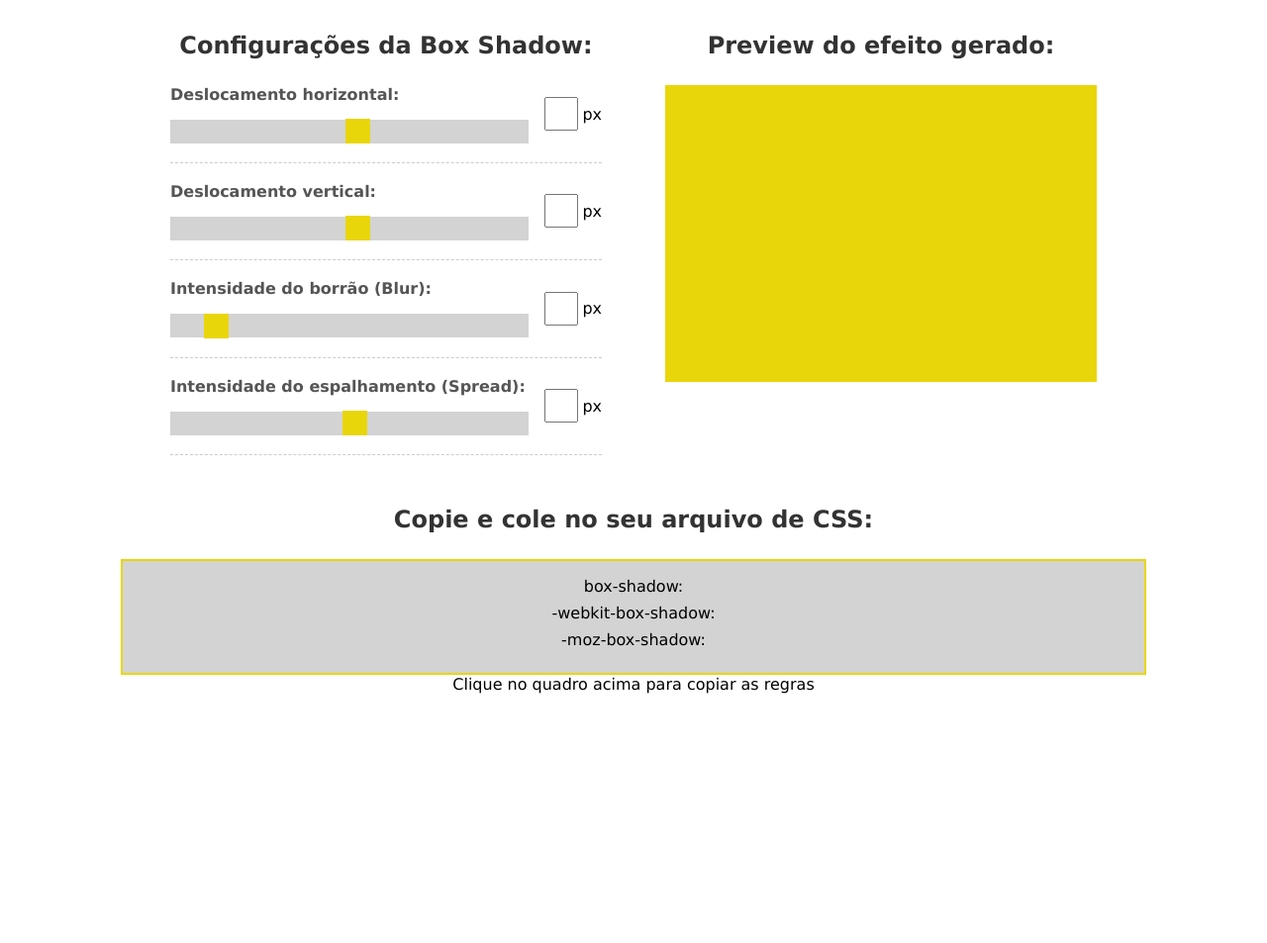
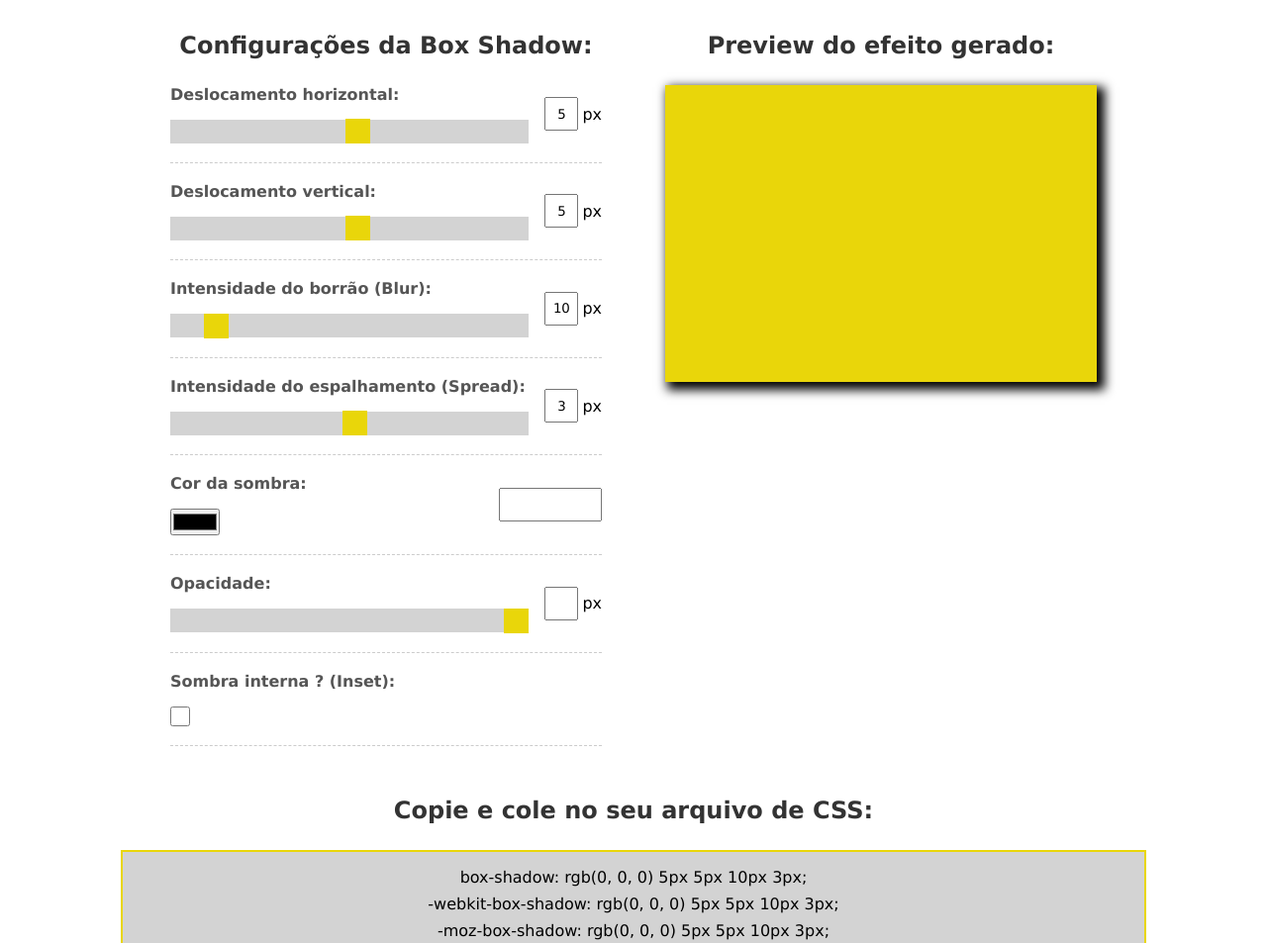
Before and after one commit to endryus7/Gerador-de-Box-Shadow, a plain HTML site: page index.html in a window 1280 px wide. Shown: the top 953 px of the page at 99% size. Drawn offline with Linux system fonts and the light colour scheme.

Commit message:
Desenvolvendo o js

```diff
--- /dev/null
+++ b/css/media.css
@@ -0,0 +1,20 @@
+@media (max-width: 425px) {
+    #box-shadow-generator {
+        flex-direction: column;
+    }
+
+    #controls-container,
+    #preview {
+        padding: 1rem 2rem;
+    }
+
+    #box {
+        width: 60%;
+        height: 200px;
+        margin: 0 auto;
+    }
+
+    #generated-rule {
+        margin-top: 2rem;
+    }
+}
--- a/css/styles.css
+++ b/css/styles.css
@@ -81,6 +81,17 @@ h2 {
     text-align: center;
 }
 
+/* Novas funcionalidades */
+#color-value {
+    min-width: 100px;
+}
+
+#inset {
+    align-self: start;
+    width: 20px;
+    height: 20px;
+}
+
 /* Preview */
 #box {
     width: 100%;
@@ -88,7 +99,7 @@ h2 {
     background-color: #e9d60a;
 }
 
-/* Geração */
+/* Área de geração */
 #generated-rule {
     text-align: center;
 }
@@ -103,4 +114,15 @@ h2 {
     margin: 0 auto;
     border: 2px solid #e9d60a;
     padding: 1rem;
+    transition: 0.4s;
+    cursor: pointer;
 }
+
+#rules-area:hover {
+    background-color: #dfdfdf;
+}
+
+#copy-instructions {
+    font-style: italic;
+    margin-top: 1rem;
+}
--- a/index.html
+++ b/index.html
@@ -7,6 +7,7 @@
     <title>Gerador de Box Shadow</title>
     <!--Estilos-->
     <link rel="stylesheet" href="css/styles.css" />
+    <link rel="stylesheet" href="css/media.css">
     <!--Scripts-->
     <script src="js/script.js" defer></script>
   </head>
@@ -17,7 +18,13 @@
         <div class="form-control">
           <div class="range-input">
             <label for="horizontal">Deslocamento horizontal:</label>
-            <input type="range" id="horizontal" name="horizontal" min="-100" max="100" value="5"/>
+            <input
+            type="range"
+            id="horizontal"
+            name="horizontal"
+            min="-100"
+            max="100"
+            value="5"/>
           </div>
           <div class="reference-input">
             <input type="text" id="horizontal-value" name="horizontal-value" />
@@ -27,7 +34,13 @@
         <div class="form-control">
           <div class="range-input">
             <label for="vertical">Deslocamento vertical:</label>
-            <input type="range" id="vertical" name="vertical" min="-100" max="100" value="5"/>
+            <input
+            type="range"
+            id="vertical"
+            name="vertical"
+            min="-100"
+            max="100"
+            value="5"/>
           </div>
           <div class="reference-input">
             <input type="text" id="vertical-value" name="vertical-value" />
@@ -37,7 +50,13 @@
         <div class="form-control">
           <div class="range-input">
             <label for="blur">Intensidade do borrão (Blur):</label>
-            <input type="range" id="blur" name="blur" min="0" max="100" value="10"/>
+            <input
+            type="range"
+            id="blur"
+            name="blur"
+            min="0"
+            max="100"
+            value="10"/>
           </div>
           <div class="reference-input">
             <input type="text" id="blur-value" name="blur-value" />
@@ -47,11 +66,53 @@
         <div class="form-control">
           <div class="range-input">
             <label for="spread">Intensidade do espalhamento (Spread):</label>
-            <input type="range" id="spread" name="spread" min="-100" max="100" value="3"/>
+            <input
+            type="range"
+            id="spread"
+            name="spread"
+            min="-100"
+            max="100"
+            value="3"/>
           </div>
           <div class="reference-input">
             <input type="text" id="spread-value" name="spread-value" />
             <p>px</p>
+          </div>
+        </div>
+        <div class="form-control">
+          <div class="range-input">
+            <label for="spread">Cor da sombra:</label>
+            <input
+            type="color"
+            id="color"
+            name="color"
+            value="#000000"/>
+          </div>
+          <div class="reference-input">
+            <input type="text" id="color-value" name="color-value" />
+          </div>
+        </div>
+        <div class="form-control">
+          <div class="range-input">
+            <label for="opacity">Opacidade:</label>
+            <input
+            type="range"
+            id="opacity"
+            name="opacity"
+            min="0"
+            max="1"
+            value="1"
+            step="0.01"/>
+          </div>
+          <div class="reference-input">
+            <input type="text" id="opacity-value" name="opacity-value" />
+            <p>px</p>
+          </div>
+        </div>
+        <div class="form-control">
+          <div class="range-input">
+            <label for="opacity">Sombra interna ? (Inset):</label>
+            <input type="checkbox" id="inset" name="inset">
           </div>
         </div>
       </div>
@@ -63,9 +124,9 @@
     <div id="generated-rule">
       <h2>Copie e cole no seu arquivo de CSS:</h2>
       <div id="rules-area">
-        <p id="rule">box-shadow: <span></span></p>
-        <p id="webkit-rule">-webkit-box-shadow: <span></span></p>
-        <p id="moz-rule">-moz-box-shadow: <span></span></p>
+        <p id="rule">box-shadow: <span></span>;</p>
+        <p id="webkit-rule">-webkit-box-shadow: <span></span>;</p>
+        <p id="moz-rule">-moz-box-shadow: <span></span>;</p>
       </div>
       <p id="copy-instructions">Clique no quadro acima para copiar as regras</p>
     </div>
--- a/js/script.js
+++ b/js/script.js
@@ -8,6 +8,11 @@ class BoxShadowGenerator {
     blurRef,
     spread,
     spreadRef,
+    color,
+    colorRef,
+    opacity,
+    opacityRef,
+    inset,
     previewBox,
     rule,
     webkitRule,
@@ -21,10 +26,56 @@ class BoxShadowGenerator {
     this.blurRef = blurRef
     this.spread = spread
     this.spreadRef = spreadRef
+    this.color = color
+    this.colorRef = colorRef
+    this.opacity = opacity
+    this.opacityRef = opacityRef
+    this.inset = inset
     this.previewBox = previewBox
     this.rule = rule
     this.webkitRule = webkitRule
     this.mozRule = mozRule
+  }
+
+  initialize() {
+    this.horizontalRef.value = this.horizontal.value
+    this.verticalRef.value = this.vertical.value
+    this.blurRef.value = this.blur.value
+    this.spreadRef.value = this.spread.value
+
+    this.applyRule()
+    this.showRule()
+  }
+
+  applyRule() {
+    this.previewBox.style.boxShadow = `${this.horizontalRef.value}px ${this.verticalRef.value}px ${this.blurRef.value}px ${this.spreadRef.value}px #000000`
+    this.currentRule = this.previewBox.style.boxShadow
+  }
+
+  showRule() {
+    this.rule.innerText = this.currentRule
+    this.webkitRule.innerText = this.currentRule
+    this.mozRule.innerText = this.currentRule
+  }
+
+  updateValue(type, value) {
+    switch (type) {
+      case "horizontal":
+        this.horizontalRef.value = value
+        break
+      case "vertical":
+        this.verticalRef.value = value
+        break
+      case "blur":
+        this.blurRef.value = value
+        break
+      case "spead":
+        this.spreadRef.value = value
+        break
+    }
+
+    this.applyRule()
+    this.showRule()
   }
 }
 
@@ -38,8 +89,15 @@ const blurRef = document.querySelector("#blur-value")
 const spread = document.querySelector("#spread")
 const spreadRef = document.querySelector("#spread-value")
 
+const color = document.querySelector("#color")
+const colorRef = document.querySelector("#color-value")
+
+const opacity = document.querySelector("#opacity")
+const opacityRef = document.querySelector("#opacity-value")
+
+const inset = document.querySelector("#inset")
+
 const previewBox = document.querySelector("#box")
-
 
 const rule = document.querySelector("#rule span")
 const webkitRule = document.querySelector("#webkit-rule span")
@@ -54,12 +112,41 @@ const boxShadow = new BoxShadowGenerator(
   blurRef,
   spread,
   spreadRef,
+  color,
+  colorRef,
+  opacity,
+  opacityRef,
+  inset,
   previewBox,
   rule,
   webkitRule,
   mozRule
 );
 
-console.log(boxShadow)
+boxShadow.initialize()
 
 // Eventos
+
+horizontal.addEventListener("input", (e) => {
+  const value = e.target.value
+
+  boxShadow.updateValue("horizontal", value)
+})
+
+vertical.addEventListener("input", (e) => {
+  const value = e.target.value
+
+  boxShadow.updateValue("vertical", value)
+})
+
+blur.addEventListener("input", (e) => {
+  const value = e.target.value
+
+  boxShadow.updateValue("blur", value)
+})
+
+spread.addEventListener("input", (e) => {
+  const value = e.target.value
+
+  boxShadow.updateValue("spead", value)
+})
```
